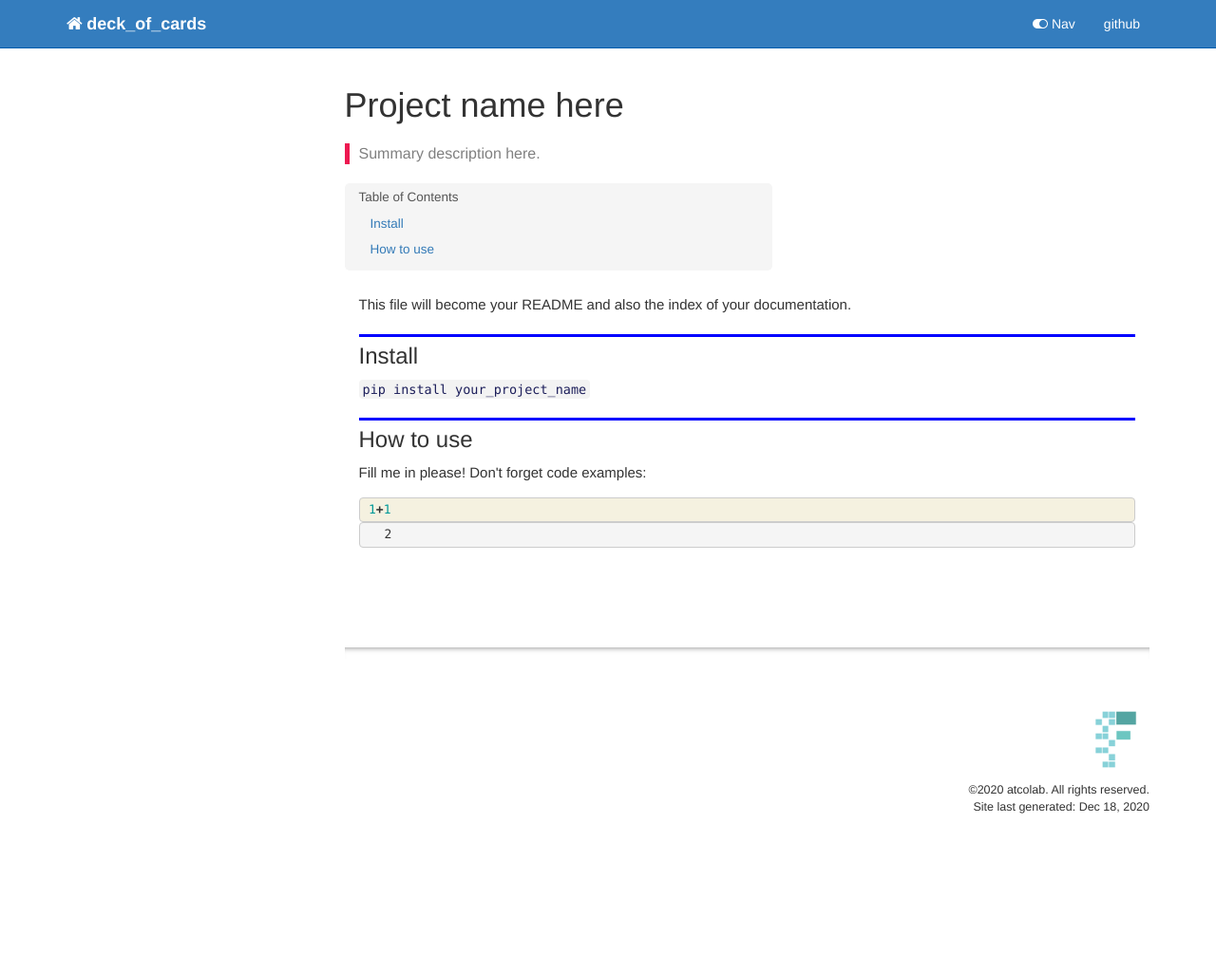
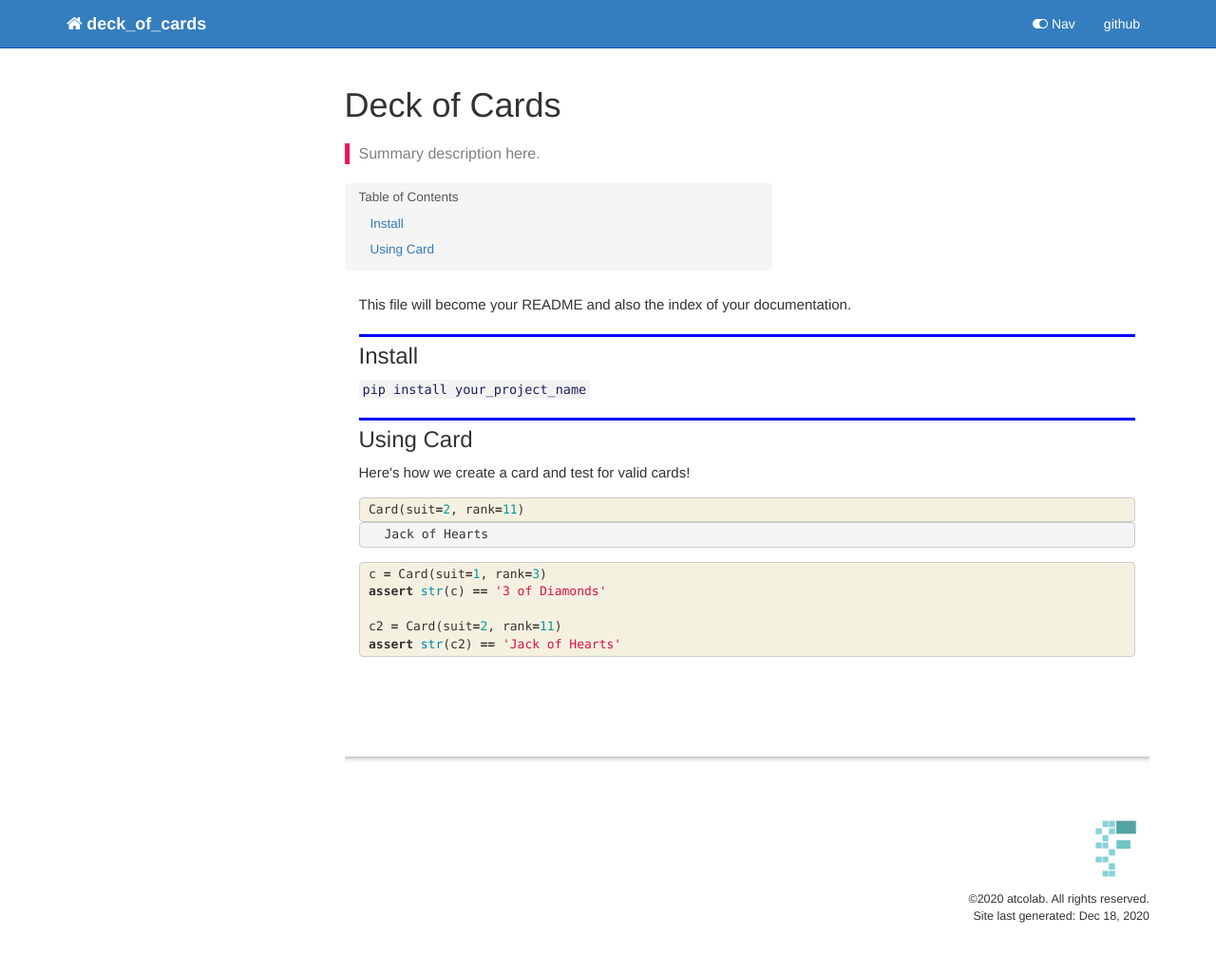
Before and after one commit to atcolab/deck_of_cards, a Jekyll site: the page built from docs/index.html, in a window 1280 px wide. Shown: the whole page at 95% size. Built offline with Jekyll 4.4.1, drawn with Linux system fonts in a browser that asks for light colours; nearby versions of some CDN libraries; comment, search, counter and statistics services are not loaded; before the commit the page ends 909 px from its top, so only the background shows below that.

Commit message:
fixed docs issue

```diff
--- a/docs/index.html
+++ b/docs/index.html
@@ -1,6 +1,6 @@
 ---
 
-title: Project name here
+title: Deck of Cards
 
 
 keywords: fastai
@@ -51,13 +51,13 @@ nb_path: "index.ipynb"
 </div>
 <div class="cell border-box-sizing text_cell rendered"><div class="inner_cell">
 <div class="text_cell_render border-box-sizing rendered_html">
-<h2 id="How-to-use">How to use<a class="anchor-link" href="#How-to-use"> </a></h2>
+<h2 id="Using-Card">Using Card<a class="anchor-link" href="#Using-Card"> </a></h2>
 </div>
 </div>
 </div>
 <div class="cell border-box-sizing text_cell rendered"><div class="inner_cell">
 <div class="text_cell_render border-box-sizing rendered_html">
-<p>Fill me in please! Don't forget code examples:</p>
+<p>Here's how we create a card and test for valid cards!</p>
 
 </div>
 </div>
@@ -69,7 +69,7 @@ nb_path: "index.ipynb"
 
 <div class="inner_cell">
     <div class="input_area">
-<div class=" highlight hl-ipython3"><pre><span></span><span class="mi">1</span><span class="o">+</span><span class="mi">1</span>
+<div class=" highlight hl-ipython3"><pre><span></span><span class="n">Card</span><span class="p">(</span><span class="n">suit</span><span class="o">=</span><span class="mi">2</span><span class="p">,</span> <span class="n">rank</span><span class="o">=</span><span class="mi">11</span><span class="p">)</span>
 </pre></div>
 
     </div>
@@ -84,7 +84,7 @@ nb_path: "index.ipynb"
 
 
 <div class="output_text output_subarea output_execute_result">
-<pre>2</pre>
+<pre>Jack of Hearts</pre>
 </div>
 
 </div>
@@ -95,4 +95,25 @@ nb_path: "index.ipynb"
 </div>
     {% endraw %}
 
+    {% raw %}
+
+<div class="cell border-box-sizing code_cell rendered">
+<div class="input">
+
+<div class="inner_cell">
+    <div class="input_area">
+<div class=" highlight hl-ipython3"><pre><span></span><span class="n">c</span> <span class="o">=</span> <span class="n">Card</span><span class="p">(</span><span class="n">suit</span><span class="o">=</span><span class="mi">1</span><span class="p">,</span> <span class="n">rank</span><span class="o">=</span><span class="mi">3</span><span class="p">)</span>
+<span class="k">assert</span> <span class="nb">str</span><span class="p">(</span><span class="n">c</span><span class="p">)</span> <span class="o">==</span> <span class="s1">&#39;3 of Diamonds&#39;</span>
+
+<span class="n">c2</span> <span class="o">=</span> <span class="n">Card</span><span class="p">(</span><span class="n">suit</span><span class="o">=</span><span class="mi">2</span><span class="p">,</span> <span class="n">rank</span><span class="o">=</span><span class="mi">11</span><span class="p">)</span>
+<span class="k">assert</span> <span class="nb">str</span><span class="p">(</span><span class="n">c2</span><span class="p">)</span> <span class="o">==</span> <span class="s1">&#39;Jack of Hearts&#39;</span>
+</pre></div>
+
+    </div>
 </div>
+</div>
+
+</div>
+    {% endraw %}
+
+</div>
```
Also changed, not shown: README.md, 1 other file.
